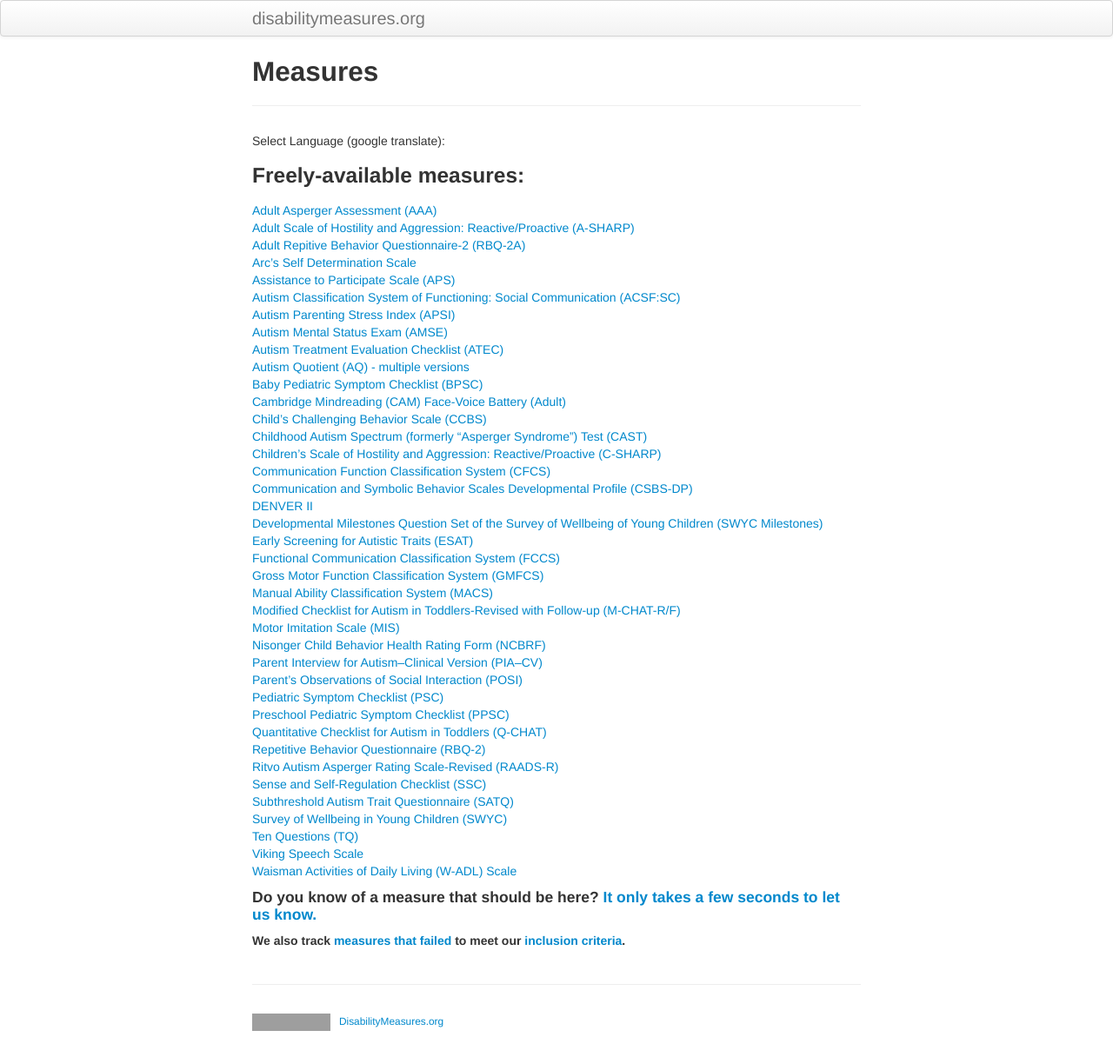
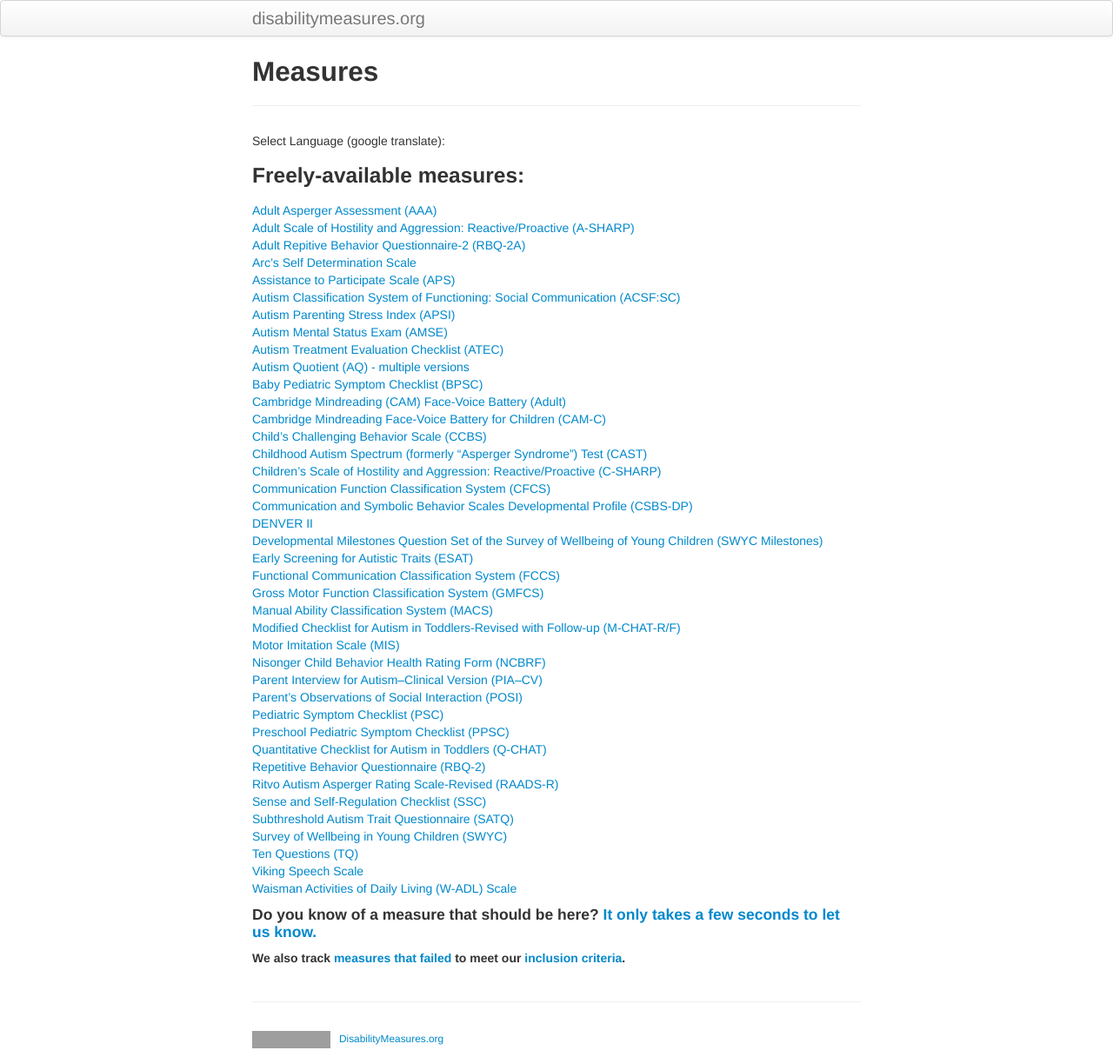
Before and after one commit to mjmaenner/disabilitymeasures, a Jekyll site: the page built from measures/index.md, in a window 1280 px wide. Shown: the whole page at 87% size. Built offline with Jekyll 4.4.1, drawn with Linux system fonts in a browser that asks for light colours; grey boxes are pictures that could not be loaded.

Commit message:
added CAM-C

```diff
--- a/measures/index.md
+++ b/measures/index.md
@@ -25,6 +25,7 @@ function googleTranslateElementInit() {
 [Autism Quotient (AQ) - multiple versions](http://disabilitymeasures.org/aq)
 [Baby Pediatric Symptom Checklist (BPSC)](http://disabilitymeasures.org/BPSC/)
 [Cambridge Mindreading (CAM) Face-Voice Battery (Adult)](http://disabilitymeasures.org/CAM-Adult/)
+[Cambridge Mindreading Face-Voice Battery for Children (CAM-C)](http://disabilitymeasures.org/CAM-C/)
 [Child’s Challenging Behavior Scale (CCBS)](http://disabilitymeasures.org/ccbs)
 [Childhood Autism Spectrum (formerly "Asperger Syndrome") Test (CAST)](http://disabilitymeasures.org/cast)
 [Children's Scale of Hostility and Aggression: Reactive/Proactive (C-SHARP)](http://disabilitymeasures.org/c-sharp)
```
